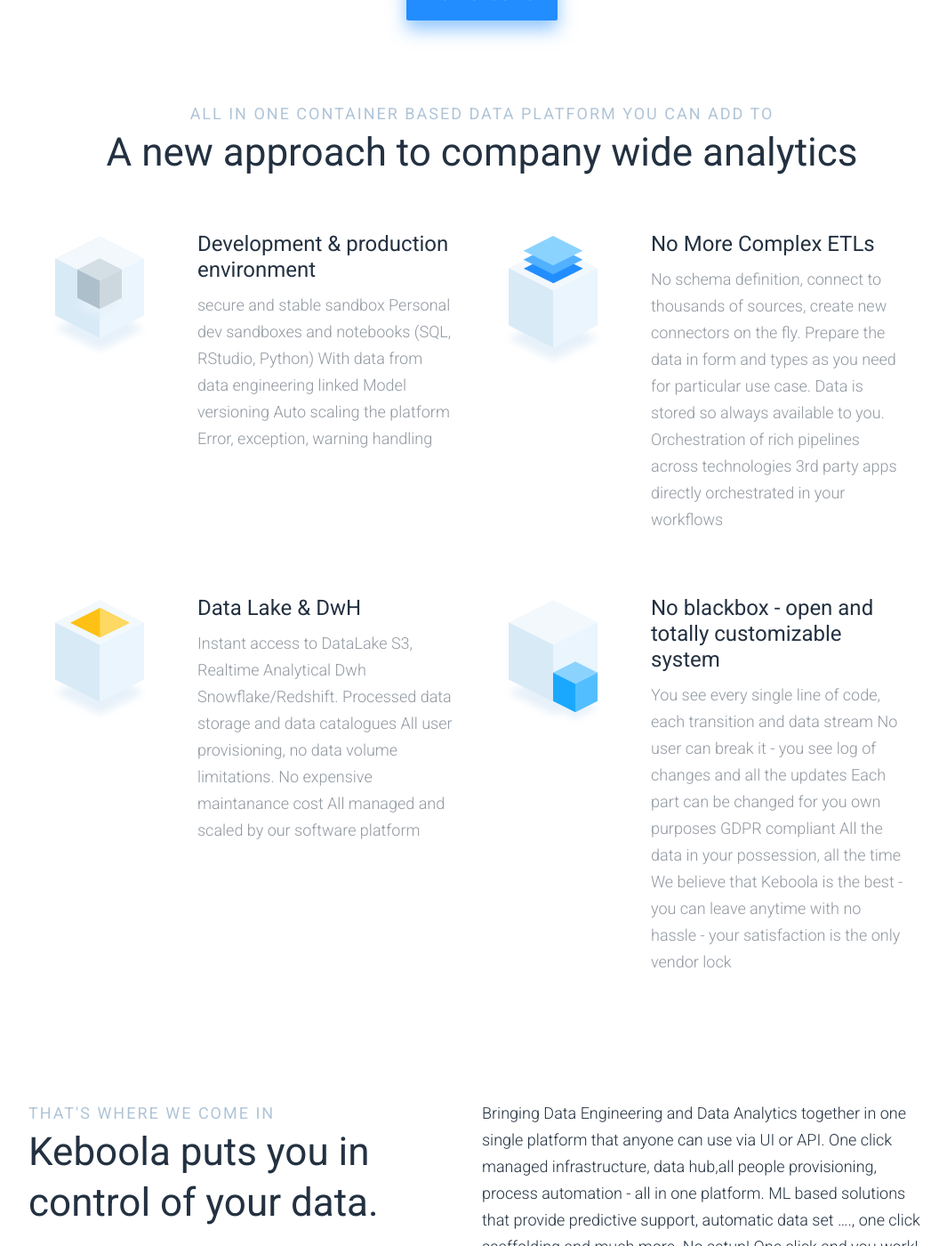
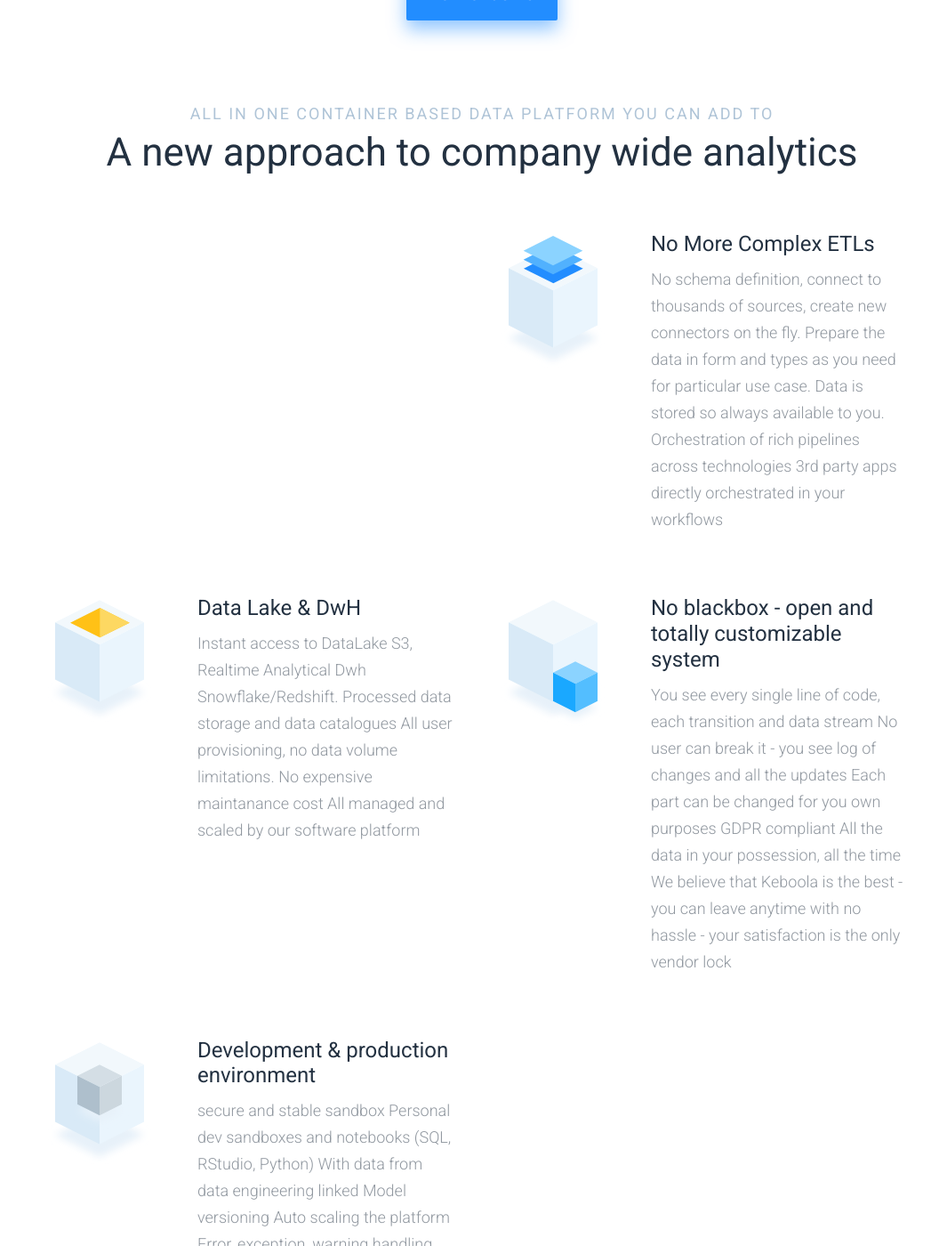
Before and after one commit to keboola/website, a Jekyll site: the page built from _product/index.md, in a window 1280 px wide and 1400 px high, scrolled down 1152 px. Shown: the whole window at 89% size, without its empty margins (98-1163 px from the left). Built offline with Jekyll 4.4.1, drawn with Linux system fonts in a browser that asks for light colours; nearby versions of some CDN libraries; some of the changed lines change nothing that is shown; some of the changed text lies outside the part shown.

Commit message:
Update from Forestry.io - Updated index.md

```diff
--- a/_product/index.md
+++ b/_product/index.md
@@ -20,15 +20,7 @@
   subheadline: all in one container based data platform you can add to
   headline: A new approach to company wide analytics
   list:
-  - icotype: gray
-    title: Development & production environment
-    desc: |
-      secure and stable sandbox
-      Personal dev sandboxes and notebooks (SQL, RStudio, Python)
-      With data from data engineering linked
-      Model versioning
-      Auto scaling the platform
-      Error, exception, warning handling
+  - {}
   - icotype: blue
     title: No More Complex ETLs
     desc: No schema definition, connect to thousands of sources, create new connectors
@@ -51,6 +43,15 @@
       GDPR compliant
       All the data in your possession, all the time
       We believe that Keboola is the best - you can leave anytime with no hassle - your satisfaction is the only vendor lock
+  - icotype: gray
+    title: Development & production environment
+    desc: |
+      secure and stable sandbox
+      Personal dev sandboxes and notebooks (SQL, RStudio, Python)
+      With data from data engineering linked
+      Model versioning
+      Auto scaling the platform
+      Error, exception, warning handling Data lake, structured storage, real-time analytical dwh for you teams
 - template: article-with-perex
   block: article-with-perex
   subheadline: THAT'S WHERE WE COME IN
```
